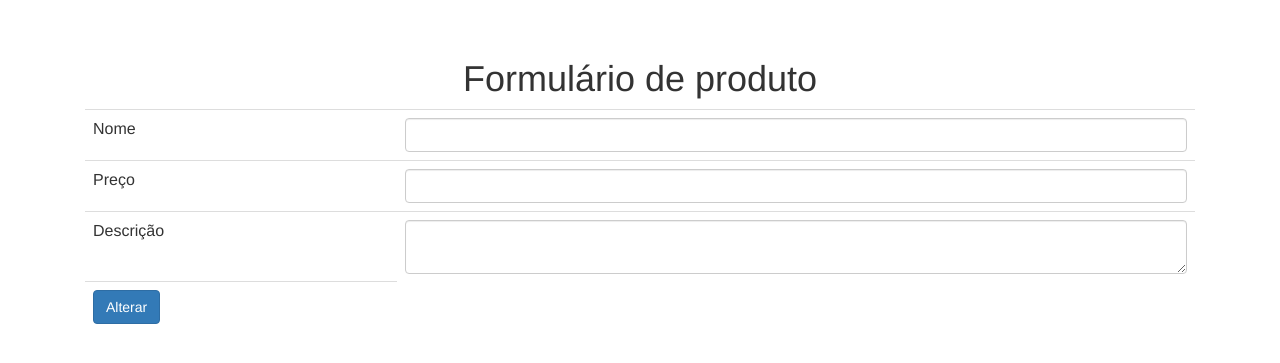
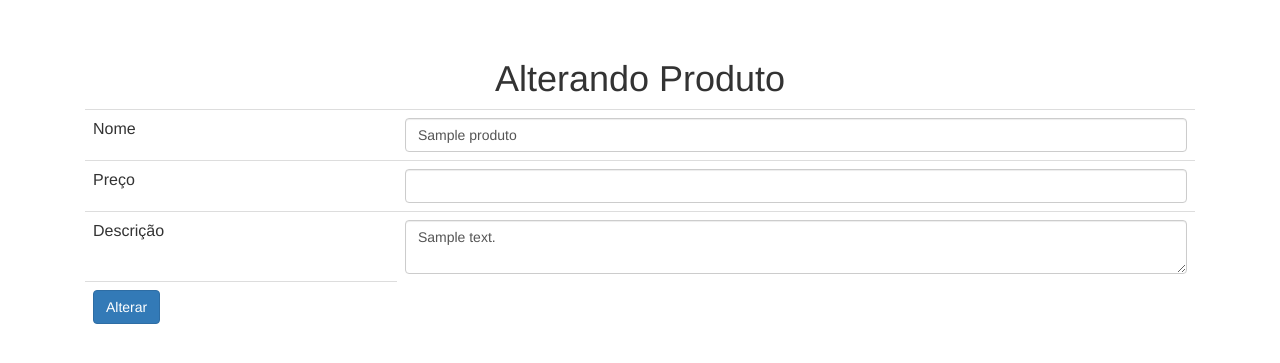
Before and after one commit to calebpacheco/Projeto, a PHP site: page /produto-altera-formulario.php?id=1 in a window 1280 px wide. Shown: the part 51-414 px from the top of the page. Run offline with PHP 8.4, Linux system fonts and the light colour scheme; tables that the repository leaves empty or names only in its code hold one stand-in row (values such as "Sample post").

Commit message:
[ADD] Alterar e Remover produto
Signed-off-by: Caleb Pacheco <caleb@yodata.com.br>

```diff
--- a/adiciona-produto.php
+++ b/adiciona-produto.php
@@ -19,3 +19,4 @@ if(insereProduto($conexao,$produto)) { ?>
 }
 
 ?>
+<?php include("rodape.php"); ?>
--- a/banco-produto.php
+++ b/banco-produto.php
@@ -1,11 +1,11 @@
 <?php
 
-function insereProduto($conexao,Produto $produto){
+function insereProduto($conexao, Produto $produto){
   $query="insert into produtos (nome,preco,descricao) values ('{$produto->nome}',{$produto->preco},'{$produto->descricao}')";
   return mysqli_query($conexao,$query);
 }
 
-function listaProdutos($conexao) {
+function listaProduto($conexao) {
   $produtos = array();
   $resultado = mysqli_query($conexao, "select * from produtos");
   while($produto = mysqli_fetch_assoc($resultado)) {
@@ -20,9 +20,15 @@ function removeProduto($conexao,$id){
   return mysqli_query($conexao,$query);
 }
 
-function alteraProduto($conexao,$id,Produto $produto){
-  $query = "update produtos set nome = '{$produto->nome}', preco = {$produto->preco}, descricao = '{$produto->descricao}', where id = '{$id}'";
-  return mysqli_query($conexao,$id);
+function alteraProduto($conexao,Produto $produto) {
+  $query = "update produtos set nome = '{$produto->nome}', preco = {$produto->preco}, descricao = '{$produto->descricao}' where id = '{$id}'";
+  return mysqli_query($conexao, $query);
+}
+
+function buscaProduto($conexao, $id) {
+  $query = "select * from produtos where id = {$id}";
+  $resultado = mysqli_query($conexao, $query);
+  return mysqli_fetch_assoc($resultado);
 }
 
 ?>
--- a/produto-altera-formulario.php
+++ b/produto-altera-formulario.php
@@ -1,22 +1,29 @@
-<?php include("cabecalho.php");
+<?php
+
+include("cabecalho.php");
 include("banco-produto.php");
 include("conectaphp.php");
-require("classes/Produto.php");
+
+
+$id = $_GET['id'];
+$produto = buscaProduto($conexao, $id);
 ?>
-    <h1>Formulário de produto</h1>
-    <form action="adiciona-produto.php" method="post">
+    <h1>Alterando Produto</h1>
+    <form action="altera-produto.php" method="post">
+        <input type="hidden" name="id" value="<?=$produto['id']?>" />
+
         <table class="table">
             <tr>
                 <td>Nome</td>
-                <td> <input class="form-control" type="text" name="nome"></td>
+                <td> <input class="form-control" type="text" name="nome" value="<?=$produto['nome']?>"></td>
             </tr>
             <tr>
                 <td>Preço</td>
-                <td><input  class="form-control" type="number" name="preco"></td>
+                <td><input  class="form-control" type="number" name="preco" value="<?=$produto['preco']?>"></td>
             </tr>
             <tr>
                 <td>Descrição</td>
-                <td><textarea class="form-control" name="descricao"></textarea></td>
+                <td><textarea class="form-control" name="descricao"><?=$produto['descricao']?></textarea></td>
             </tr>
             <tr>
                 <td>
--- a/produto-formulario.php
+++ b/produto-formulario.php
@@ -19,7 +19,7 @@ include("conectaphp.php");
             </tr>
             <tr>
                 <td>
-                    <button class="btn btn-primary" type="submit">Cadastrar</button>
+                    <button class="btn btn-primary" type="submit" >Cadastrar</button>
                 </td>
             </tr>
         </table>
```
Also changed, not shown: altera-produto.php (added, +25 -0 lines), produto-lista.php (+7 -2 lines), remove-produto.php (added, +17 -0 lines).
